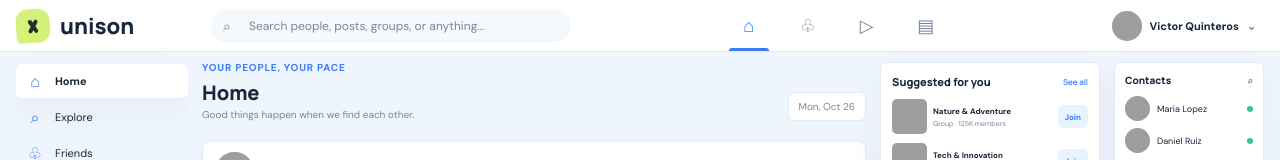
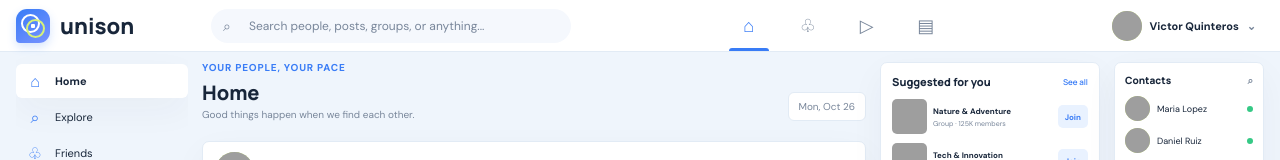
Before and after one commit to Victor-quinteros/Unison, a plain HTML site: page index.html in a window 1280 px wide. Shown: the top 160 px of the page. Drawn offline with Linux system fonts and the light colour scheme; grey boxes are pictures that could not be loaded.

Commit message:
Refresh Unison logo mark

```diff
--- a/style.css
+++ b/style.css
@@ -77,10 +77,10 @@ body[data-theme="dim"][data-accent="coral"] { --accent: #ff927e; --accent-soft:
 .sidebar { position: sticky; top: 52px; display: flex; max-height: calc(100vh - 52px); flex-direction: column; gap: 12px; overflow-y: auto; padding: 12px 0 18px; scrollbar-width: thin; }
 .sidebar > .brand { display: none; }
 .brand { display: inline-flex; width: fit-content; align-items: center; gap: 10px; color: var(--ink); font-family: var(--display); font-size: 25px; font-weight: 800; text-decoration: none; }
-.brand-mark { position: relative; display: grid; width: 34px; height: 34px; place-items: center; border-radius: 12px 12px 12px 5px; background: var(--lime); color: #213229; font-size: 0; transform: rotate(-4deg); }
-.brand-mark::before, .brand-mark::after { position: absolute; width: 4px; height: 15px; border-radius: 4px; background: #213229; content: ""; }
-.brand-mark::before { transform: rotate(-32deg); }
-.brand-mark::after { transform: rotate(32deg); }
+.brand-mark { position: relative; display: grid; width: 34px; height: 34px; place-items: center; overflow: hidden; border-radius: 11px 11px 11px 4px; background: radial-gradient(circle at 50% 50%, #fff 0 2px, transparent 2.5px), linear-gradient(145deg, #397cf6, #7892ff); box-shadow: 0 4px 10px rgba(57, 124, 246, .2); }
+.brand-mark::before, .brand-mark::after { position: absolute; width: 15px; height: 15px; border: 2px solid; border-radius: 50%; content: ""; }
+.brand-mark::before { top: 5px; left: 5px; border-color: #fff; }
+.brand-mark::after { right: 5px; bottom: 5px; border-color: var(--lime); }
 .nav-list { display: grid; gap: 2px; margin: 0; padding: 0; list-style: none; }
 .nav-button { display: flex; width: 100%; min-height: 34px; align-items: center; gap: 10px; padding: 0 9px; border: 0; border-radius: 6px; background: transparent; color: var(--ink); text-align: left; font-size: 11px; transition: background .18s ease, color .18s ease; }
 .nav-button:hover, .nav-button.active { background: var(--surface); color: var(--ink); }
```
